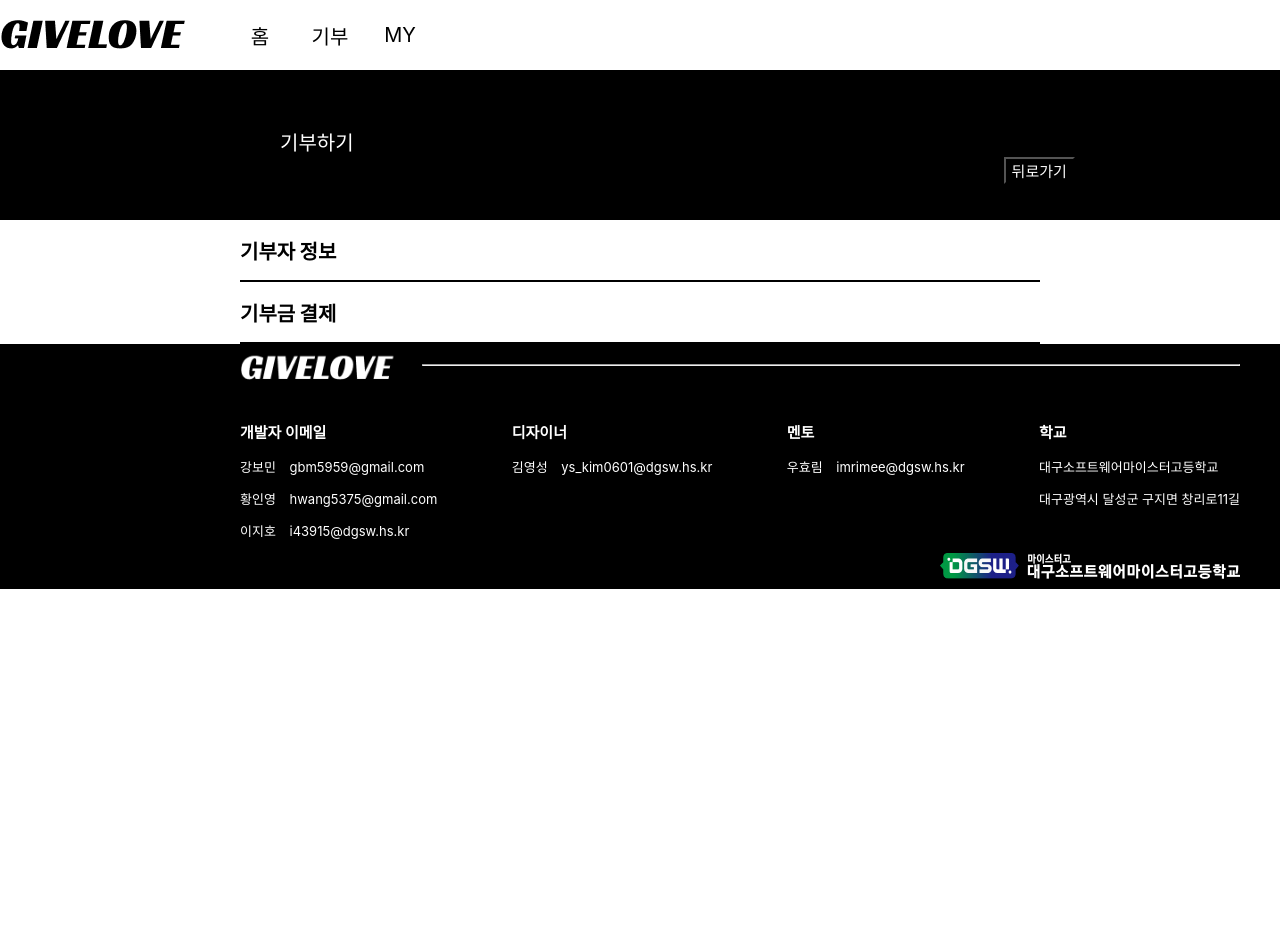
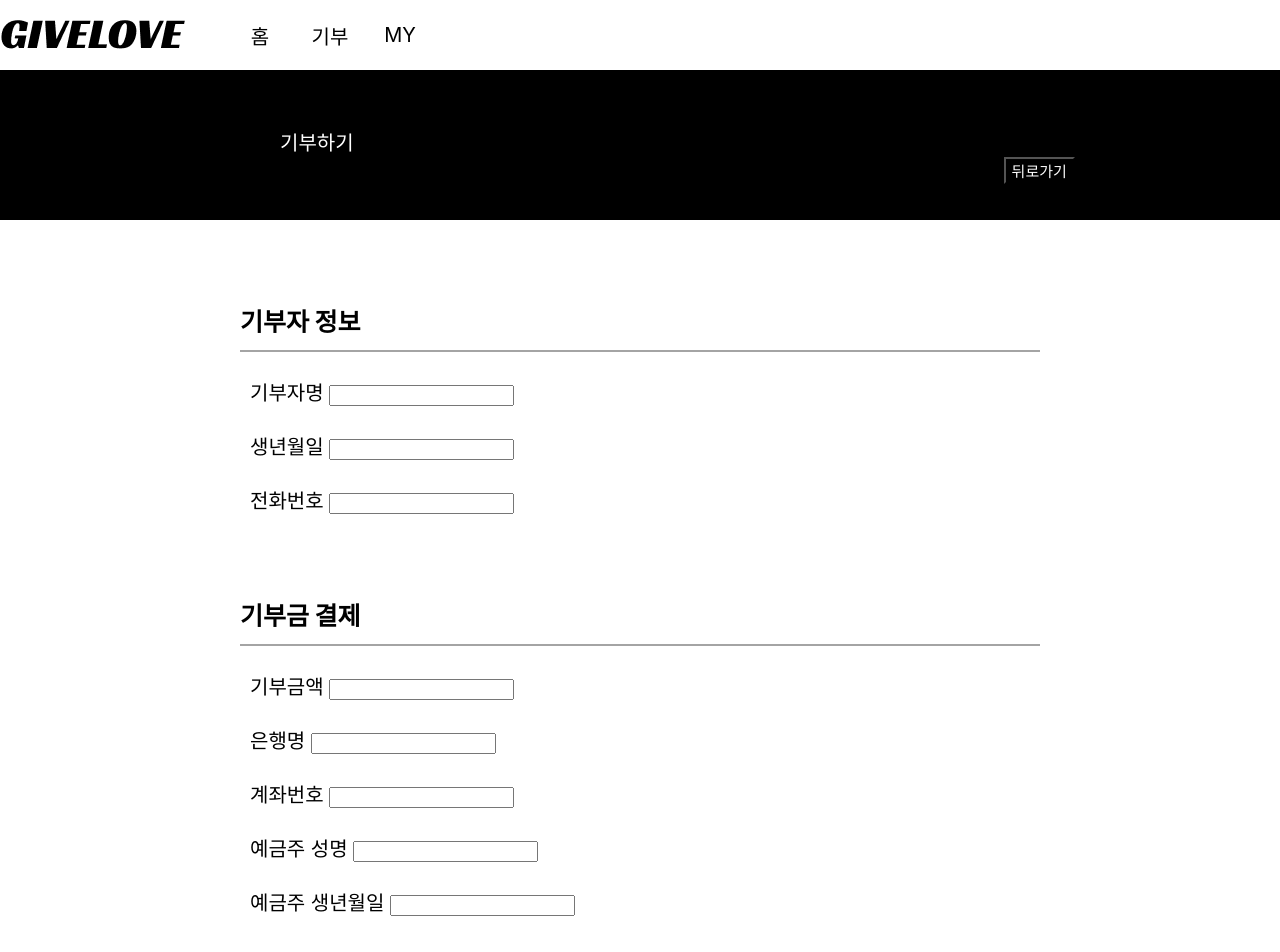
Before and after one commit to Hwanginyoung/Naresha2-GiveLove_project, a React (Create React App) app in the folder givelove/: page /Donatemoney in a window 1280 px wide. Shown: the top 952 px of the page. Before the commit the page ends 800 px from the top, so only its background shows below. Built offline with nearby package versions, Linux system fonts and the light colour scheme.

Commit message:
donatemoney

```diff
--- a/givelove/src/containers/DonateMoney.css
+++ b/givelove/src/containers/DonateMoney.css
@@ -1,3 +1,7 @@
+#donatemoney{
+    margin-bottom: 100px;
+}
+
 #donatemoney #text{
     width: 800px;
     height: 60px;
@@ -6,8 +10,24 @@
     display: flex;
     align-items: center;
 
-    border-bottom: 2px solid;
+    border-bottom: 2px solid #A4A4A4;
 
     font-weight: 800;
+    font-size: 25px;
+}
+
+#donatemoney #userinfo, #donatemoney #payment{
+    width: 800px;
+    margin: 0 auto;
+    align-items: center;
+
+    margin-top: 70px;
+
+    font-size: 18px;
+}
+
+#donatemoney .info{
+    margin-left: 10px;
+    margin-top: 25px;
     font-size: 20px;
 }
--- a/givelove/src/containers/DonateMoney.js
+++ b/givelove/src/containers/DonateMoney.js
@@ -10,18 +10,17 @@
       <div id="donatemoney">
         <div id="userinfo">
           <div id="text">기부자 정보</div>
-          <div id="name"></div>
-          <div id="birth"></div>
-          <div id="num"></div>
+          <div class="info">기부자명 <input></input> </div>
+          <div class="info">생년월일 <input></input> </div>
+          <div class="info">전화번호 <input></input> </div>
         </div>
         <div id="payment">
           <div id="text">기부금 결제</div>
-          <div id="money"></div>
-          <div id="bank"></div>
-          <div id="account"></div>
-          <div id="accountName"></div>
-          <div id="accountBirth"></div>
-          <div id="address"></div>
+          <div class="info">기부금액 <input></input> </div>
+          <div class="info">은행명 <input></input> </div>
+          <div class="info">계좌번호 <input></input> </div>
+          <div class="info">예금주 성명 <input></input> </div>
+          <div class="info">예금주 생년월일 <input></input> </div>
         </div>
       </div>
     </>
```
